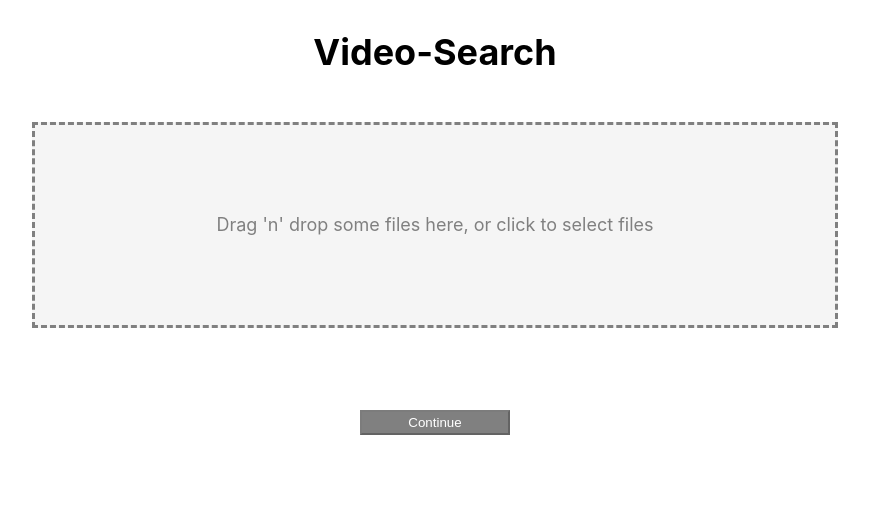
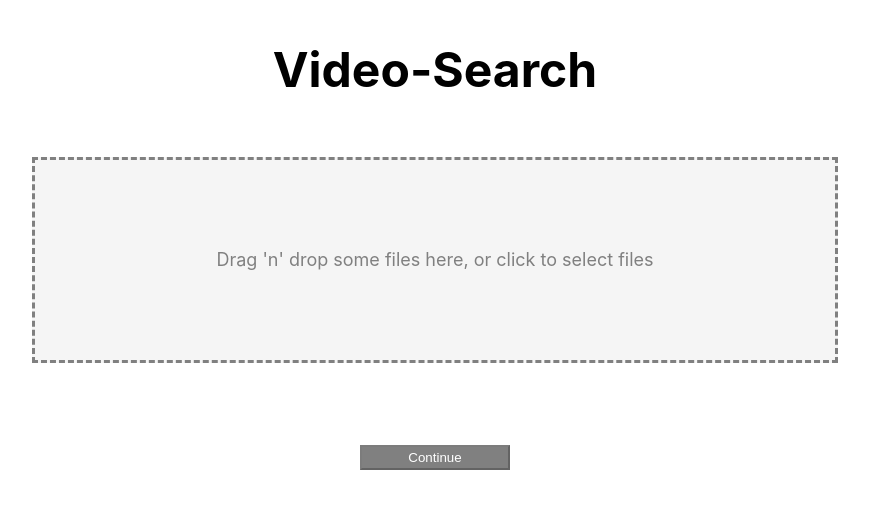
Before and after one commit to davislee7/CS4279-Software-Eng-Project, a React (Create React App) app in the folder video-search/: page / in a window 1280 px wide. Shown: the top 508 px of the page, without its empty margins (205-1074 px from the left). Built offline with nearby package versions, Linux system fonts and the light colour scheme.

Commit message:
search bar mock-up

```diff
--- a/video-search/src/App.js
+++ b/video-search/src/App.js
@@ -41,11 +41,13 @@ class App extends Component {
       return (
         <div className="App">
         <section>
-          <h1 style={{fontSize: '36px'}}>Video-Search</h1>
+          <h1 style={{fontSize: '48px'}}>Video-Search</h1>
         </section>
 
         <section>
-          <h1 style={{color: 'blue'}}>This is the next page!</h1>
+          <input type="text"
+          style={{height: "5vh", fontSize: '24px'}}
+          placeholder="Search.."></input>
         </section>
       </div>
       );
@@ -56,7 +58,7 @@ class App extends Component {
       return (
         <div className="App">
           <section>
-            <h1 style={{fontSize: '36px'}}>Video-Search</h1>
+            <h1 style={{fontSize: '48px'}}>Video-Search</h1>
           </section>
 
           <section>
```
